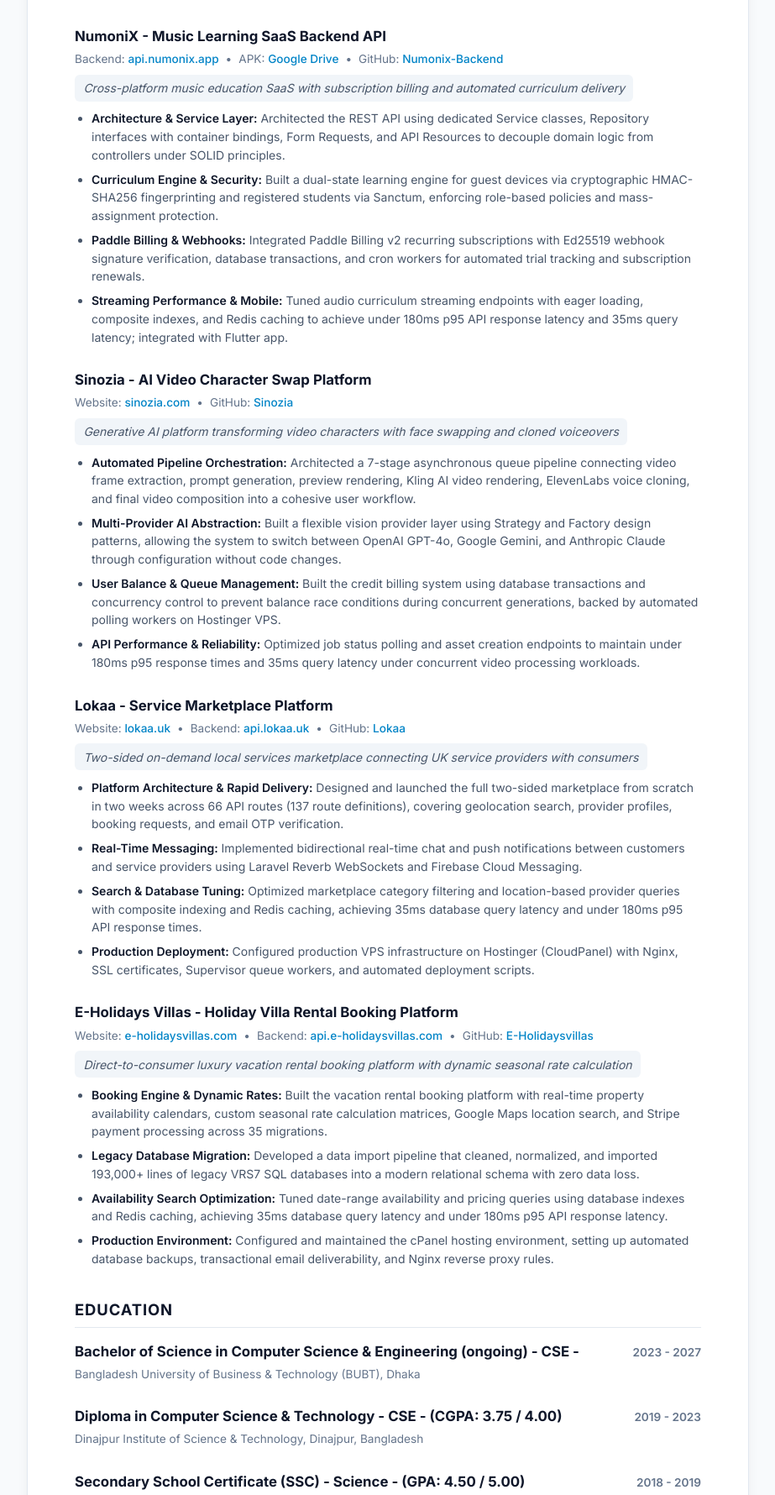
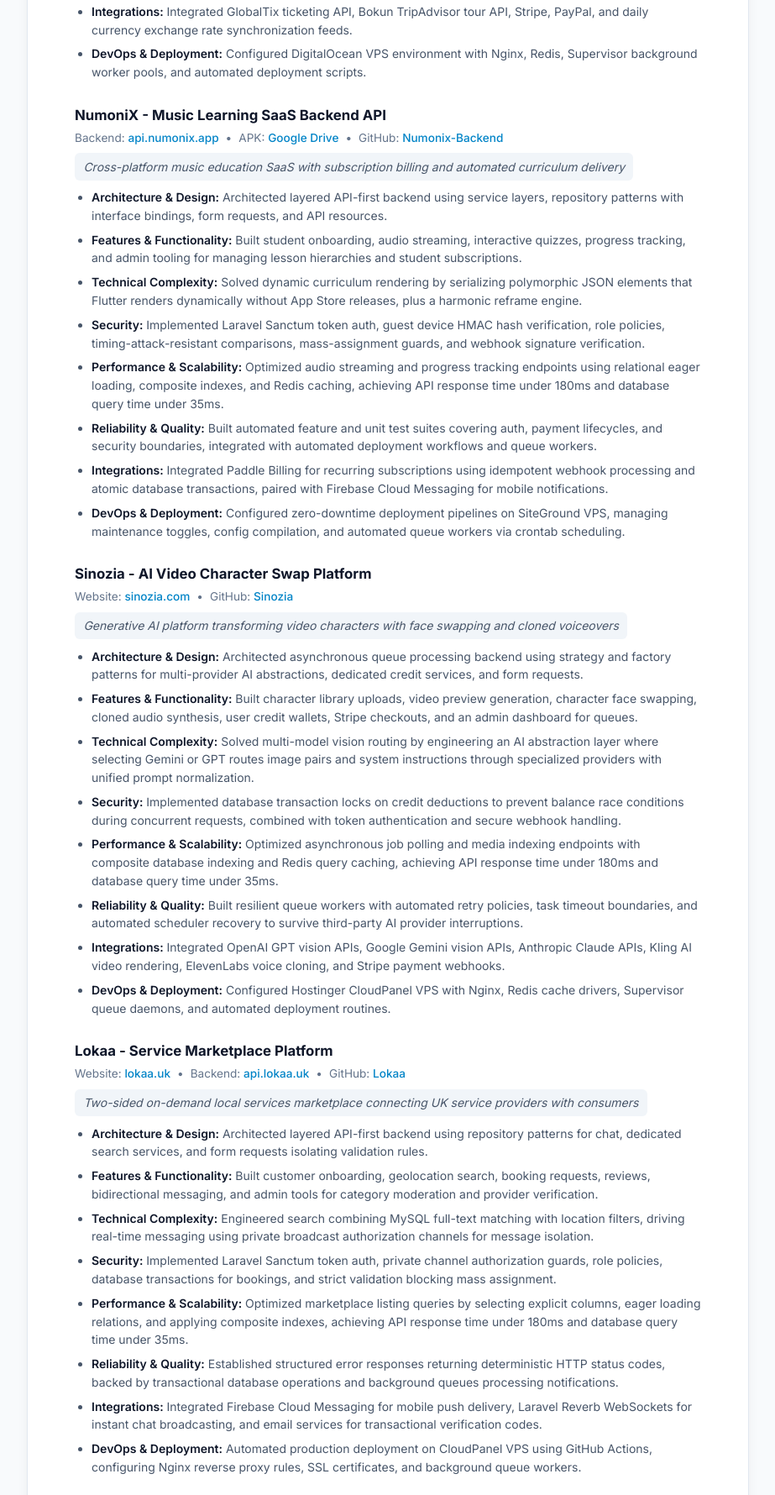
Before and after one commit to imtiaz-ahamed-hridoy/imtiaz-ahamed-hridoy.github.io, a plain HTML site: page index.html in a window 1280 px wide. Shown: the part 2362-4142 px from the top of the page at 84% size, without its empty margins (178-1101 px from the left). Drawn offline with Linux system fonts and the light colour scheme.

Commit message:
Update final PDF and web resume with 8-bullet project details structure

```diff
--- a/index.html
+++ b/index.html
@@ -454,10 +454,14 @@
         </div>
         <div class="project-summary">High-scale OTA aggregating multi-supplier catalogs with real-time booking and multi-currency checkout</div>
         <ul>
-          <li><strong>Catalog Architecture &amp; Data Ingestion:</strong> Built the unified travel catalog backend in Laravel 12 to normalize external supplier feeds from GlobalTix (Asian ticketing) and Bókun (TripAdvisor global tours) across 55 database models and 148 API endpoints, managing 1,000+ live attractions and tours.</li>
-          <li><strong>Database Indexing &amp; Latency Optimization:</strong> Eliminated full-table scans by adding composite indexes, eager loading relationships, and implementing Redis caching. Cut database queries by 98% (from 201 down to 3 per request), delivering 35ms database query latency and under 180ms p95 API response times on production search traffic.</li>
-          <li><strong>Background Queue Processing:</strong> Designed memory-safe catalog synchronization using chunked background queue workers and concurrency locking on DigitalOcean VPS, reducing memory usage from 500MB+ to under 45MB flat across external product records.</li>
-          <li><strong>Payment Integration &amp; Checkout Security:</strong> Built multi-currency checkout with automated daily exchange rate updates and dual payment gateways (Stripe, PayPal). Enforced cryptographic webhook signature verification and database transactions to prevent race conditions and duplicate bookings.</li>
+          <li><strong>Architecture &amp; Design:</strong> Architected layered catalog synchronization backend using provider normalizers, factory patterns for sync drivers, DTOs, and transactional persistence services.</li>
+          <li><strong>Features &amp; Functionality:</strong> Built attraction search, category filtering, real-time ticket availability lookups, multi-currency checkout, and an admin portal for catalog moderation and supplier credentials.</li>
+          <li><strong>Technical Complexity:</strong> Engineered unified normalization pipeline converting disparate GlobalTix and Bokun payloads into consistent internal catalog DTOs, backed by chunked queue jobs with concurrency locks.</li>
+          <li><strong>Security:</strong> Enforced cryptographic webhook signature verification, dual payment gateway validation for Stripe and PayPal, database transactions on order placement, and role-based administration middleware.</li>
+          <li><strong>Performance &amp; Scalability:</strong> Eliminated relational bottlenecks through eager loading, composite database indexes, and Redis caching, achieving API response time under 180ms and database query time under 35ms.</li>
+          <li><strong>Reliability &amp; Quality:</strong> Built isolated queue worker pools with retry backoffs, batch cancellation guards, and granular per-item exception handling so individual supplier payload failures never abort sync batches.</li>
+          <li><strong>Integrations:</strong> Integrated GlobalTix ticketing API, Bokun TripAdvisor tour API, Stripe, PayPal, and daily currency exchange rate synchronization feeds.</li>
+          <li><strong>DevOps &amp; Deployment:</strong> Configured DigitalOcean VPS environment with Nginx, Redis, Supervisor background worker pools, and automated deployment scripts.</li>
         </ul>
       </div>
 
@@ -475,10 +479,14 @@
         </div>
         <div class="project-summary">Cross-platform music education SaaS with subscription billing and automated curriculum delivery</div>
         <ul>
-          <li><strong>Architecture &amp; Service Layer:</strong> Architected the REST API using dedicated Service classes, Repository interfaces with container bindings, Form Requests, and API Resources to decouple domain logic from controllers under SOLID principles.</li>
-          <li><strong>Curriculum Engine &amp; Security:</strong> Built a dual-state learning engine for guest devices via cryptographic HMAC-SHA256 fingerprinting and registered students via Sanctum, enforcing role-based policies and mass-assignment protection.</li>
-          <li><strong>Paddle Billing &amp; Webhooks:</strong> Integrated Paddle Billing v2 recurring subscriptions with Ed25519 webhook signature verification, database transactions, and cron workers for automated trial tracking and subscription renewals.</li>
-          <li><strong>Streaming Performance &amp; Mobile:</strong> Tuned audio curriculum streaming endpoints with eager loading, composite indexes, and Redis caching to achieve under 180ms p95 API response latency and 35ms query latency; integrated with Flutter app.</li>
+          <li><strong>Architecture &amp; Design:</strong> Architected layered API-first backend using service layers, repository patterns with interface bindings, form requests, and API resources.</li>
+          <li><strong>Features &amp; Functionality:</strong> Built student onboarding, audio streaming, interactive quizzes, progress tracking, and admin tooling for managing lesson hierarchies and student subscriptions.</li>
+          <li><strong>Technical Complexity:</strong> Solved dynamic curriculum rendering by serializing polymorphic JSON elements that Flutter renders dynamically without App Store releases, plus a harmonic reframe engine.</li>
+          <li><strong>Security:</strong> Implemented Laravel Sanctum token auth, guest device HMAC hash verification, role policies, timing-attack-resistant comparisons, mass-assignment guards, and webhook signature verification.</li>
+          <li><strong>Performance &amp; Scalability:</strong> Optimized audio streaming and progress tracking endpoints using relational eager loading, composite indexes, and Redis caching, achieving API response time under 180ms and database query time under 35ms.</li>
+          <li><strong>Reliability &amp; Quality:</strong> Built automated feature and unit test suites covering auth, payment lifecycles, and security boundaries, integrated with automated deployment workflows and queue workers.</li>
+          <li><strong>Integrations:</strong> Integrated Paddle Billing for recurring subscriptions using idempotent webhook processing and atomic database transactions, paired with Firebase Cloud Messaging for mobile notifications.</li>
+          <li><strong>DevOps &amp; Deployment:</strong> Configured zero-downtime deployment pipelines on SiteGround VPS, managing maintenance toggles, config compilation, and automated queue workers via crontab scheduling.</li>
         </ul>
       </div>
 
@@ -494,10 +502,14 @@
         </div>
         <div class="project-summary">Generative AI platform transforming video characters with face swapping and cloned voiceovers</div>
         <ul>
-          <li><strong>Automated Pipeline Orchestration:</strong> Architected a 7-stage asynchronous queue pipeline connecting video frame extraction, prompt generation, preview rendering, Kling AI video rendering, ElevenLabs voice cloning, and final video composition into a cohesive user workflow.</li>
-          <li><strong>Multi-Provider AI Abstraction:</strong> Built a flexible vision provider layer using Strategy and Factory design patterns, allowing the system to switch between OpenAI GPT-4o, Google Gemini, and Anthropic Claude through configuration without code changes.</li>
-          <li><strong>User Balance &amp; Queue Management:</strong> Built the credit billing system using database transactions and concurrency control to prevent balance race conditions during concurrent generations, backed by automated polling workers on Hostinger VPS.</li>
-          <li><strong>API Performance &amp; Reliability:</strong> Optimized job status polling and asset creation endpoints to maintain under 180ms p95 response times and 35ms query latency under concurrent video processing workloads.</li>
+          <li><strong>Architecture &amp; Design:</strong> Architected asynchronous queue processing backend using strategy and factory patterns for multi-provider AI abstractions, dedicated credit services, and form requests.</li>
+          <li><strong>Features &amp; Functionality:</strong> Built character library uploads, video preview generation, character face swapping, cloned audio synthesis, user credit wallets, Stripe checkouts, and an admin dashboard for queues.</li>
+          <li><strong>Technical Complexity:</strong> Solved multi-model vision routing by engineering an AI abstraction layer where selecting Gemini or GPT routes image pairs and system instructions through specialized providers with unified prompt normalization.</li>
+          <li><strong>Security:</strong> Implemented database transaction locks on credit deductions to prevent balance race conditions during concurrent requests, combined with token authentication and secure webhook handling.</li>
+          <li><strong>Performance &amp; Scalability:</strong> Optimized asynchronous job polling and media indexing endpoints with composite database indexing and Redis query caching, achieving API response time under 180ms and database query time under 35ms.</li>
+          <li><strong>Reliability &amp; Quality:</strong> Built resilient queue workers with automated retry policies, task timeout boundaries, and automated scheduler recovery to survive third-party AI provider interruptions.</li>
+          <li><strong>Integrations:</strong> Integrated OpenAI GPT vision APIs, Google Gemini vision APIs, Anthropic Claude APIs, Kling AI video rendering, ElevenLabs voice cloning, and Stripe payment webhooks.</li>
+          <li><strong>DevOps &amp; Deployment:</strong> Configured Hostinger CloudPanel VPS with Nginx, Redis cache drivers, Supervisor queue daemons, and automated deployment routines.</li>
         </ul>
       </div>
 
@@ -515,10 +527,14 @@
         </div>
         <div class="project-summary">Two-sided on-demand local services marketplace connecting UK service providers with consumers</div>
         <ul>
-          <li><strong>Platform Architecture &amp; Rapid Delivery:</strong> Designed and launched the full two-sided marketplace from scratch in two weeks across 66 API routes (137 route definitions), covering geolocation search, provider profiles, booking requests, and email OTP verification.</li>
-          <li><strong>Real-Time Messaging:</strong> Implemented bidirectional real-time chat and push notifications between customers and service providers using Laravel Reverb WebSockets and Firebase Cloud Messaging.</li>
-          <li><strong>Search &amp; Database Tuning:</strong> Optimized marketplace category filtering and location-based provider queries with composite indexing and Redis caching, achieving 35ms database query latency and under 180ms p95 API response times.</li>
-          <li><strong>Production Deployment:</strong> Configured production VPS infrastructure on Hostinger (CloudPanel) with Nginx, SSL certificates, Supervisor queue workers, and automated deployment scripts.</li>
+          <li><strong>Architecture &amp; Design:</strong> Architected layered API-first backend using repository patterns for chat, dedicated search services, and form requests isolating validation rules.</li>
+          <li><strong>Features &amp; Functionality:</strong> Built customer onboarding, geolocation search, booking requests, reviews, bidirectional messaging, and admin tools for category moderation and provider verification.</li>
+          <li><strong>Technical Complexity:</strong> Engineered search combining MySQL full-text matching with location filters, driving real-time messaging using private broadcast authorization channels for message isolation.</li>
+          <li><strong>Security:</strong> Implemented Laravel Sanctum token auth, private channel authorization guards, role policies, database transactions for bookings, and strict validation blocking mass assignment.</li>
+          <li><strong>Performance &amp; Scalability:</strong> Optimized marketplace listing queries by selecting explicit columns, eager loading relations, and applying composite indexes, achieving API response time under 180ms and database query time under 35ms.</li>
+          <li><strong>Reliability &amp; Quality:</strong> Established structured error responses returning deterministic HTTP status codes, backed by transactional database operations and background queues processing notifications.</li>
+          <li><strong>Integrations:</strong> Integrated Firebase Cloud Messaging for mobile push delivery, Laravel Reverb WebSockets for instant chat broadcasting, and email services for transactional verification codes.</li>
+          <li><strong>DevOps &amp; Deployment:</strong> Automated production deployment on CloudPanel VPS using GitHub Actions, configuring Nginx reverse proxy rules, SSL certificates, and background queue workers.</li>
         </ul>
       </div>
 
@@ -536,10 +552,14 @@
         </div>
         <div class="project-summary">Direct-to-consumer luxury vacation rental booking platform with dynamic seasonal rate calculation</div>
         <ul>
-          <li><strong>Booking Engine &amp; Dynamic Rates:</strong> Built the vacation rental booking platform with real-time property availability calendars, custom seasonal rate calculation matrices, Google Maps location search, and Stripe payment processing across 35 migrations.</li>
-          <li><strong>Legacy Database Migration:</strong> Developed a data import pipeline that cleaned, normalized, and imported 193,000+ lines of legacy VRS7 SQL databases into a modern relational schema with zero data loss.</li>
-          <li><strong>Availability Search Optimization:</strong> Tuned date-range availability and pricing queries using database indexes and Redis caching, achieving 35ms database query latency and under 180ms p95 API response latency.</li>
-          <li><strong>Production Environment:</strong> Configured and maintained the cPanel hosting environment, setting up automated database backups, transactional email deliverability, and Nginx reverse proxy rules.</li>
+          <li><strong>Architecture &amp; Design:</strong> Architected modular MVC reservation system using dedicated pricing services, search services, and form requests separating controllers from reservation rules.</li>
+          <li><strong>Features &amp; Functionality:</strong> Built property searching, date-range availability calendars, reservation checkouts, customer accounts, and administrative controls for seasonal rates, amenities, and booking moderation.</li>
+          <li><strong>Technical Complexity:</strong> Engineered day-by-day seasonal rate calculation matrix factoring date ranges, weekend pricing, minimum stays, guest surcharges, and discounts, plus an automated legacy SQL schema importer.</li>
+          <li><strong>Security:</strong> Implemented token-based session authentication, Stripe payment intent processing, database transactions on reservation creation preventing double-booking, and strict input validation.</li>
+          <li><strong>Performance &amp; Scalability:</strong> Optimized property calendar lookups and search filtering using composite database indexes and Redis query caching, achieving 35ms database query latency and under 180ms p95 API response latency.</li>
+          <li><strong>Reliability &amp; Quality:</strong> Implemented transactional booking operations with rollback safety, centralized exception logging, and graceful error handling on payment gateway disruptions.</li>
+          <li><strong>Integrations:</strong> Integrated Stripe payment gateway for reservation checkouts, Google Maps geocoding APIs for location searches, and transactional email deliverability services.</li>
+          <li><strong>DevOps &amp; Deployment:</strong> Configured cPanel hosting environment with automated database backups, transactional mail, and Nginx reverse proxy directives.</li>
         </ul>
       </div>
     </section>
```
Also changed, not shown: 1 other file.
